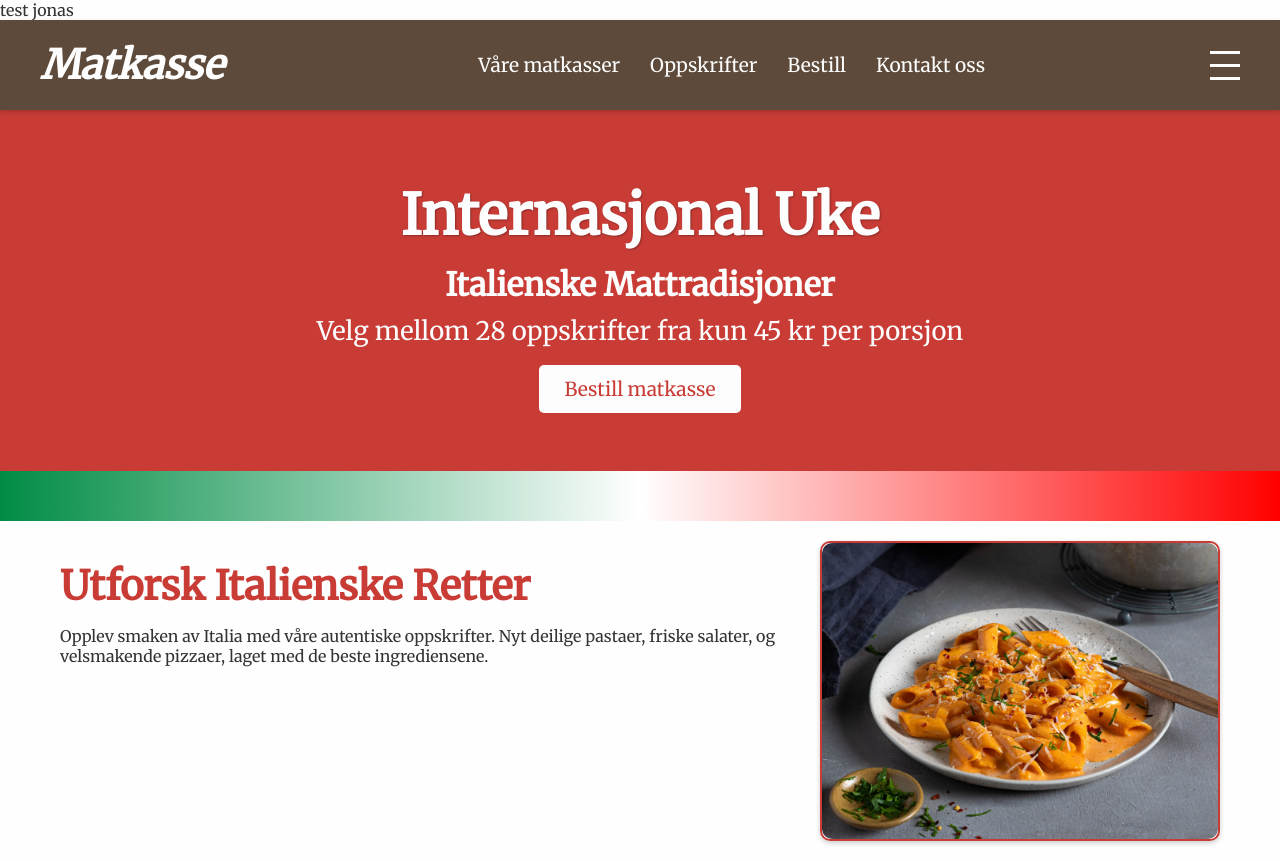
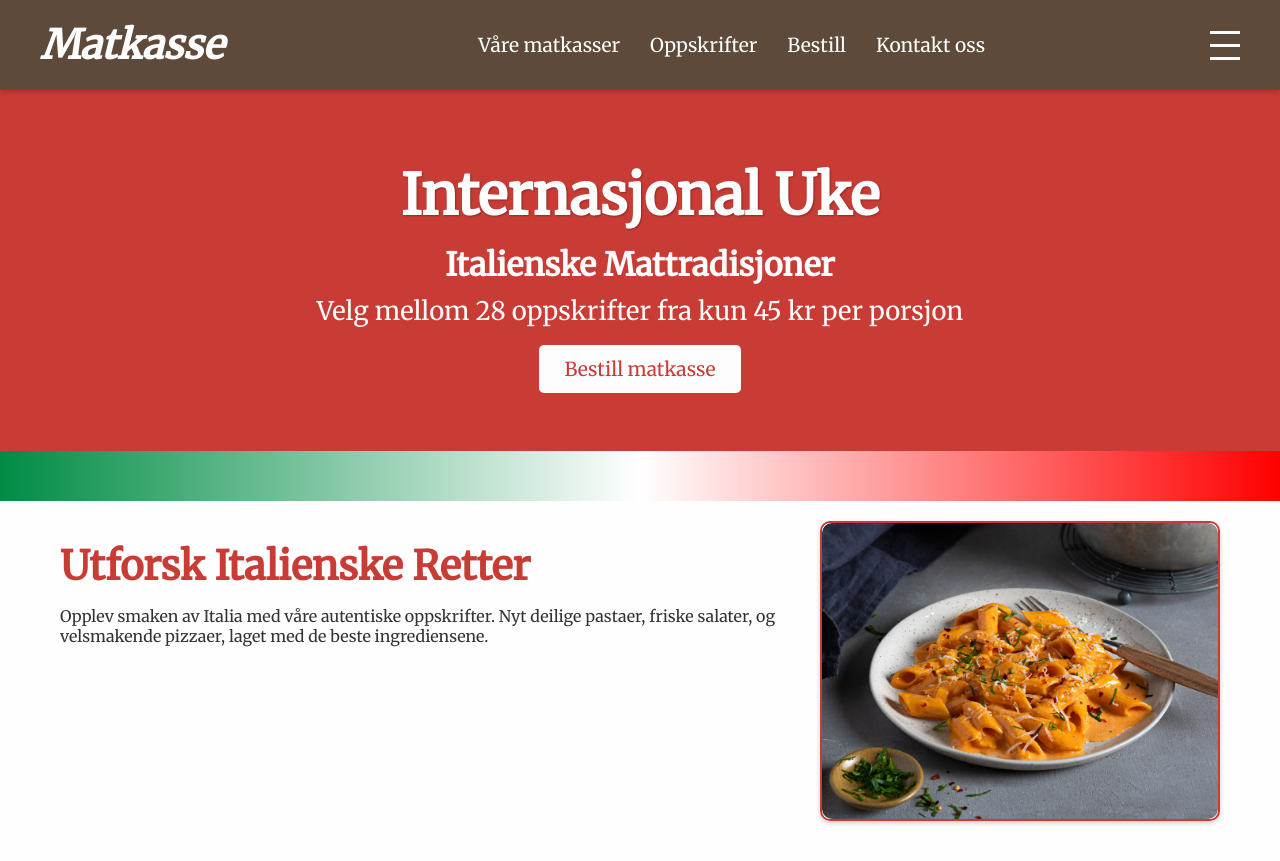
Before and after one commit to IMAKriger/internasjonaLUke, a plain HTML site: page index.html in a window 1280 px wide. Drawn offline with Linux system fonts and the light colour scheme.

Commit message:
test colab

```diff
--- a/index.html
+++ b/index.html
@@ -9,7 +9,7 @@
 </head>
 
 <body>
-    <div>test jonas</div>
+
     <!-- Navbar Section -->
     <nav>
         <div class="nav-container">
```
